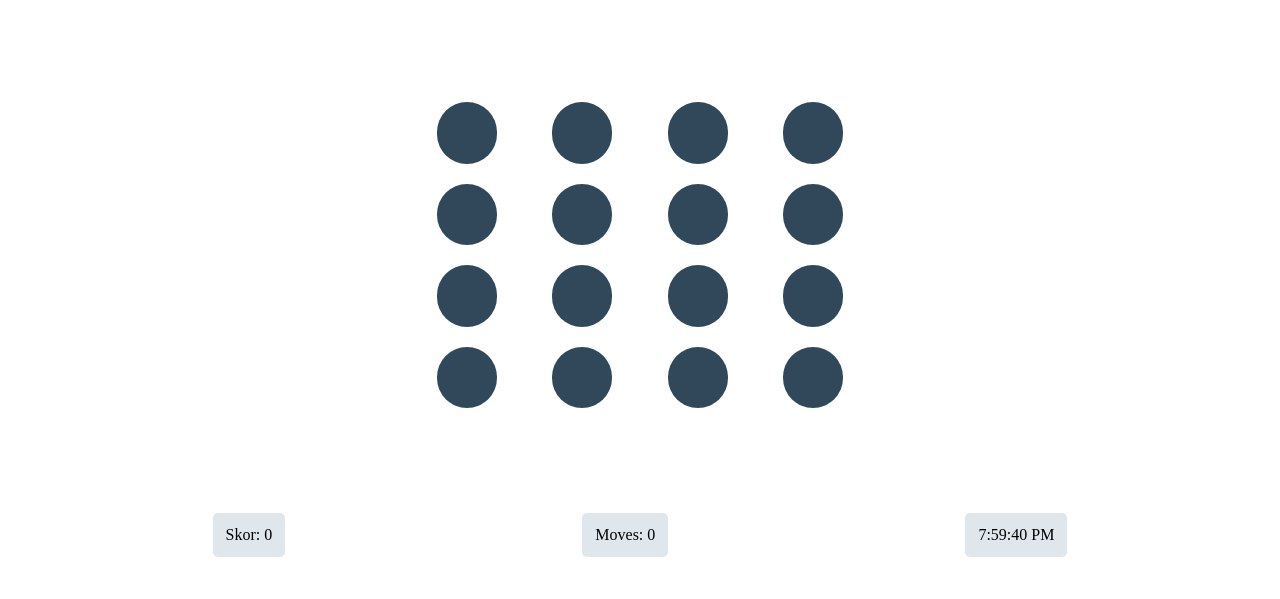
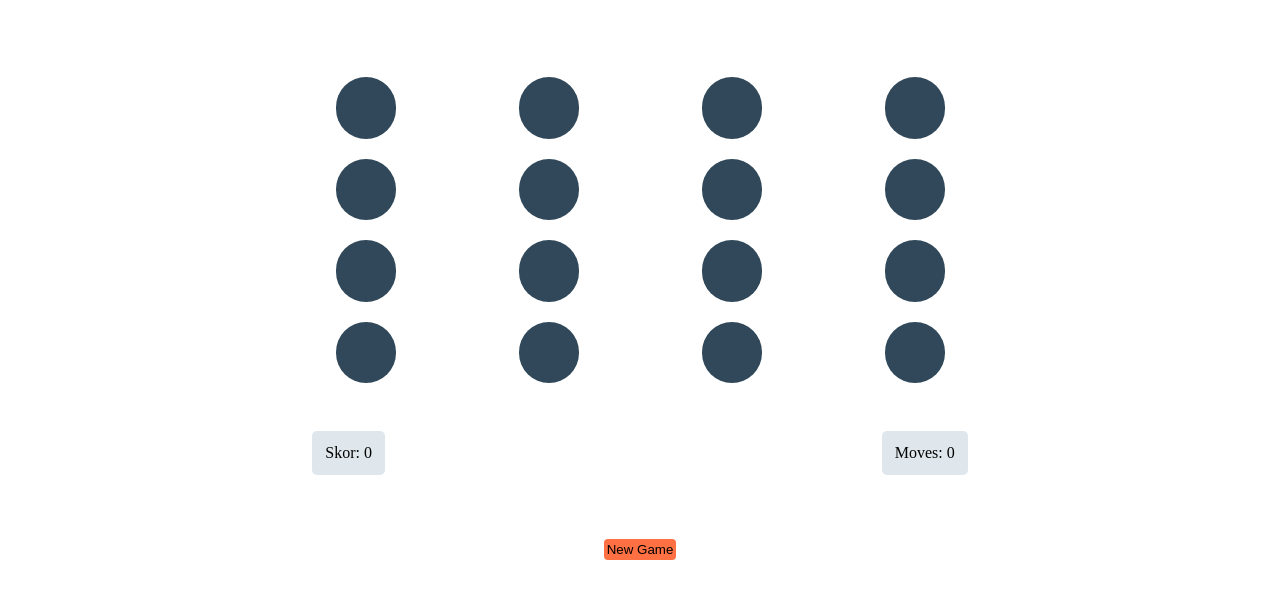
Before and after one commit to Elif-yigit/memory, a plain HTML site: page index.html in a window 1280 px wide. Shown: the part 105-704 px from the top of the page. Drawn offline with Linux system fonts and the light colour scheme.

Commit message:
memory.js güncellendi

```diff
--- a/assets/css/main.css
+++ b/assets/css/main.css
@@ -54,7 +54,7 @@ color:rgba(21, 41, 56, 1);
     place-items: center;
     align-items: center;
     gap: 20px;
-    margin-bottom: 102px;
+    margin-bottom: 75px;
 }
 
 .gameActive {
@@ -81,7 +81,7 @@ color:rgba(21, 41, 56, 1);
    background-color: rgba(188, 206, 217, 1);
 }
 
-.gameActive.matched.gameActiveButon {
+.gameActive.matched {
 
   pointer-events: none;
   background-color: brown;
@@ -114,6 +114,18 @@ dialog {
   border-radius: 10px;
 }
 
+.btn {
+  display: grid;
+    place-items: center;
+    align-content: center;
+}
+
+#newGameBtn {
+  padding: 3px;
+  background-color: #FF7043;
+  border-style: none;
+  border-radius: 4px;
+}
 
 @media screen and (min-width: 768px) {
 
@@ -131,7 +143,7 @@ dialog {
 @media screen and (min-width: 768px) {
 
   .game {
-margin: 105px 355px;
+margin: 48px 220px;
 }
 
 }
--- a/assets/js/memory.js
+++ b/assets/js/memory.js
@@ -35,13 +35,14 @@ toLocaleTimeString() fonksiyonu, bilgisayarın yerel saat dilimine göre saati d
  let oyunlar = [1,2,3,4,5,6,7,8];
 
  oyunlar = oyunlar.concat(oyunlar);
+ let secilenKart=[];
 //  console.log(oyunlar);
 
 //  console.log(oyun);
 
-let secilenKart=[];
 
-oyunlar.sort(() => Math.random() - 0.5);
+
+
 
 let skor =0;
 let hamle =0;
@@ -49,8 +50,22 @@ const moves = document.querySelector('.moves');
 const score = document.querySelector('.skor');
 const menu = document.querySelector('.menu');
 const dialog = document.querySelector('.dialog');
-const btn = document.querySelector('.close');
+
 // console.log(oyunlar);
+
+
+
+function init() {
+
+
+  skor =0;
+  hamle=0;
+  moves.innerHTML = `Moves: ${hamle}`;
+  score.innerHTML = `Skor: ${skor}`;
+
+  const karistirilmisSayilar = oyunlar.sort(() => Math.random() - 0.5);
+  const gameContainer = document.querySelector('.game');
+  gameContainer.innerHTML = "";
 
   for (const oyun of oyunlar) {
 
@@ -59,100 +74,59 @@ const btn = document.querySelector('.close');
 
    const items = document.querySelectorAll('.gameActive');
 
- function aktifButonEkle () {
+  for (const item of items) {
 
-  if(this.classList.contains('gameActiveButon')) return;
+    item.addEventListener('click', aktifButonEkle);
+
+  }
+}
+
+init();
 
 
 
+ function aktifButonEkle () {
+
+  if(this.classList.contains('gameActiveButon') || secilenKart.length == 2) return;
 
   this.classList.add('gameActiveButon');
   secilenKart.push(this.innerText);
   console.log(secilenKart);
+  hamle++;
   moves.innerText ="Moves : " + hamle ;
-  hamle++;
+
 
   if(secilenKart.length === 2) {
-
     if(secilenKart[0] == secilenKart[1]) {
-
       console.log('esit');
-
       const activeButonlar = document.querySelectorAll('.gameActiveButon');
-
-
       for(const sayi of activeButonlar) {
-
         sayi.classList.add('matched');
-
       }
 
       console.log(activeButonlar);
       skor++;
       score.innerText ="Skor : " + skor;
-    } else {
+      if(skor === 8) {
 
-      console.log('değil');
+        console.log('oyun bitti');
+
+      }
     }
 
+    setTimeout(() => {
       secilenKart = [];
+      for(const sayi of activeButonlar) {
+
+     sayi.classList.remove('gameActiveButon');
+
+      }
+    } ,1000);
 
   }
 
   const activeButonlar = document.querySelectorAll('.gameActive');
 
-  setTimeout(() => {
-
-    for(const sayi of activeButonlar) {
-
-   sayi.classList.remove('gameActiveButon');
-   sayi.classList.remove('matched');
-
-  }
-  } ,2000);
-
-
-
- }
-
-
- secilenKart = [];
-
-
-
-function eslestir () {
-
-
-  for (const item of items) {
-
-    item.addEventListener('click', aktifButonEkle);
-
-    // item.classList.add('eslesti');
-
-
-  }
-
-
-
-
-
- if(skor === 8) {
-
-   console.log('oyun bitti');
-
- }
-
-}
-
-eslestir ();
-
-const demoElement = document.querySelector(".demo");
-const d = new Date();
-console.log(demoElement);
-if (demoElement) {
-   demoElement.innerHTML = d.toLocaleTimeString();
-} else {
-   console.error('Element bulunamadı!');
  }
 
 
@@ -171,8 +145,4 @@ menu.addEventListener('click' , () => {
   openMenu (dialog);
 });
 
-btn.addEventListener('click' , () => {
-
-  dialog.close();
-  // openMenu ();
-});
+newGameBtn.addEventListener('click',init);
--- a/index.html
+++ b/index.html
@@ -21,11 +21,17 @@
         <div class="game">
           <!-- <div class="gameActive"></div> -->
         </div>
+
     <div class="skorInfo">
+
       <div class="skor"> Skor: 0</div>
         <div class="moves">Moves: 0</div>
-  <div class="demo"></div>
+
   </div>
+
+  </div>
+  <div class="btn">
+    <button id="newGameBtn">New Game</button>
 </div>
 </body>
 </html>
```
Lines whose indentation alone changed are shown as unchanged.
